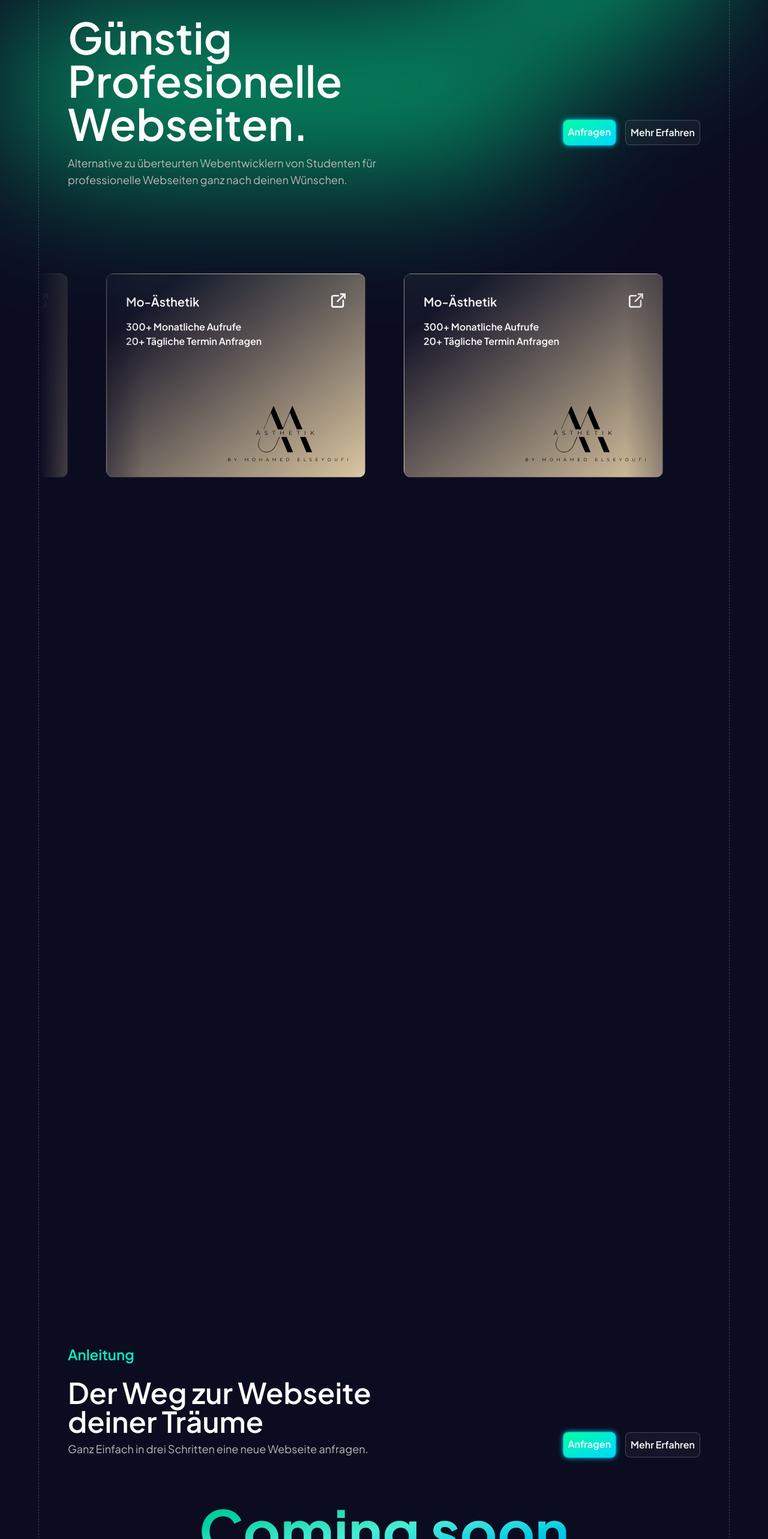
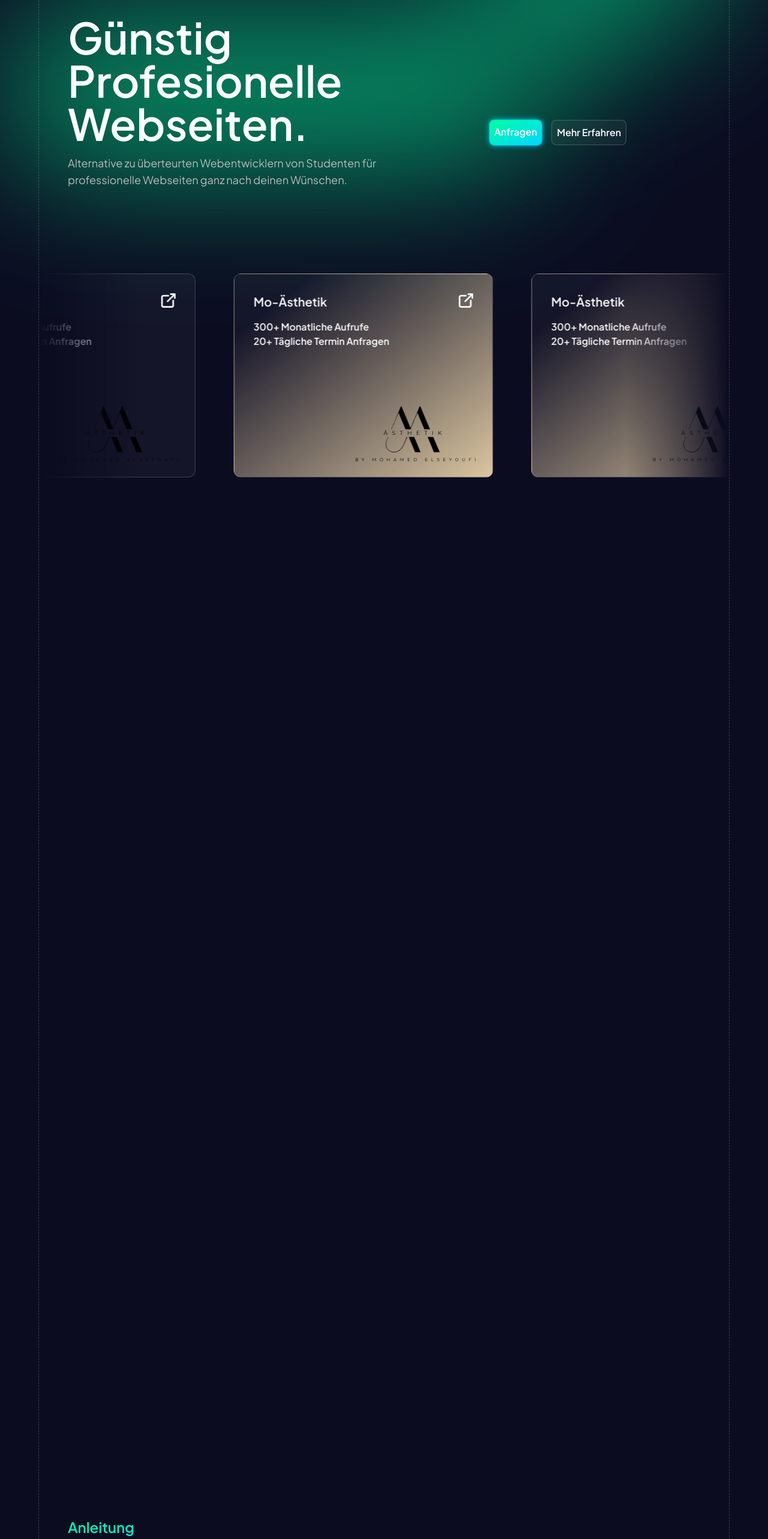
Before and after one commit to Nuke-Digital/nuke-digital, a React (Vite) app in the folder frontend/: page / in a window 1280 px wide. Shown: the part 234-2800 px from the top of the page at 60% size. Built offline with nearby package versions, Linux system fonts and the light colour scheme.

Commit message:
repsonsive

```diff
--- a/frontend/src/pages/Home.tsx
+++ b/frontend/src/pages/Home.tsx
@@ -1,6 +1,6 @@
 import { AiFillInstagram, AiFillTikTok, AiFillLinkedin, AiFillMail} from "react-icons/ai";
 import { TbExternalLink } from "react-icons/tb";
-import { motion, useScroll, useTransform } from "framer-motion";
+import { motion, useScroll, useSpring, useTransform, useVelocity } from "framer-motion";
 import { useRef } from "react"
 import MoAesthetikLogo from "/moAesthetikLogo.svg";
 
@@ -48,7 +48,7 @@ export default function Home() {
         <section className="text-white font-bold flex flex-col items-center text-center pt-10 sm:pt-14">
           <span className="py-4 z-50 inline-flex items-center gap-1 bg-linear-to-br text-transparent from-emerald-500 via-teal-300 to-sky-500 bg-clip-text
                            text-5xl sm:text-6xl md:text-7xl lg:text-8xl">
-            Coming soon
+            In Bearbeitung 🏗️
           </span>
 
           <span className="inline-flex w-10 justify-center text-4xl sm:text-5xl pb-10 sm:pb-14">
@@ -125,17 +125,25 @@ export const Section1 = () => {
         offset: ["start start", "end end"],
     })
 
+    const smoothProgress = useSpring(scrollYProgress, {
+      stiffness: 250,  // war 55 → höher = schneller
+      damping: 40,     // war 25 → höher = weniger Overshooting
+      restDelta: 0.001
+    });
     // 4 = Anzahlt der karten/websites
-    const totalDistance = (5) * (432 + 8)
-    const x = useTransform(scrollYProgress, [0, 1], [0, -totalDistance])
+    240
+    let width = window.innerWidth > 600 ? (216 + 16):(240+64)
+    const totalDistance = 3 * width;
+    const x = useTransform(scrollYProgress, [0, 1], [0, -totalDistance], {clamp: false})
+
 
     return (
       <div>
         <section className="flex items-center justify-end h-[75vh]  flex-col py-8 mt-15">
           <div className="flex flex-col px-12 gap-4 justify-center items-center">
             <div className="flex md:flex-row flex-col justify-start w-full">
-              <h1 className="text-7xl font-semibold flex-2">Günstig Profesionelle Webseiten.</h1>
-              <div className="flex-1 md:self-end justify-end flex flex-row gap-4 font-semibold z-50 md:py-0 py-4">
+              <h1 className="md:text-7xl text-5xl font-semibold flex-2">Günstig Profesionelle Webseiten.</h1>
+              <div className="flex-1 md:self-end justify-start flex flex-row gap-4 font-semibold z-50 md:py-0 py-4">
                  <motion.a
                   initial={false}
                   whileHover={{
@@ -164,16 +172,16 @@ export const Section1 = () => {
               </div>
             </div>
             <div className="flex flex-row justify-start w-full">
-              <h3 className="flex-1 text-tex-secondary md:text-lg text-md">Alternative zu überteurten Webentwicklern von Studenten für professionelle Webseiten ganz nach deinen Wünschen.</h3>
-              <div className="flex-1"/>
+              <h3 className="flex-1 text-tex-secondary md:text-lg text-sm">Alternative zu überteurten Webentwicklern von Studenten für professionelle Webseiten ganz nach deinen Wünschen.</h3>
+              <div className="md:flex-1"/>
             </div>
           </div>
         </section>
           <div ref={containerRef} className="h-[300vh] relative mask-[linear-gradient(to_right,transparent,black_15%,black_85%,transparent)]">
               <motion.div className="sticky top-0 w-full pl-16 -mt-[15vh] h-screen items-center my-0 mx-auto flex justify-start overflow-visible">
-                  <motion.div className="flex gap-16 z-50" style={{ x, willChange: 'transform'}}>
+                  <motion.div className="flex gap-16 z-50 transform-gpu" style={{ x, willChange: 'transform', originX: 0}}>
                    <a
-                     className="bg-background-secondary shrink-0 border border-border rounded-xl overflow-hidden h-85 w-108 border-xl relative flex flex-col p-8"
+                     className="bg-background-secondary shrink-0 border border-border rounded-xl overflow-hidden h-85 md:w-108 w-60 border-xl relative flex flex-col p-8"
                      key={"mo-aesthetik"}
                    >
                      <h1 className="text-xl font-semibold">Mo-Ästhetik</h1>
@@ -186,7 +194,7 @@ export const Section1 = () => {
                    </a>
                    <a
                    href="https://mo-aesthetik.de"
-                     className="bg-linear-to-br from-background-secondary from-15% to-[#DCC7A1] shrink-0 border border-border rounded-xl overflow-hidden h-85 w-108 border-xl relative flex flex-col p-8"
+                     className="bg-linear-to-br from-background-secondary from-15% to-[#DCC7A1] shrink-0 border border-border rounded-xl overflow-hidden h-85 md:w-108 w-60 border-xl relative flex flex-col p-8"
                      key={"mo-aesthetik"}
                    >
                      <h1 className="text-xl font-semibold">Mo-Ästhetik</h1>
@@ -200,7 +208,7 @@ export const Section1 = () => {
 
                     <a
                    href="https://mo-aesthetik.de"
-                     className="bg-linear-to-br from-background-secondary from-15% to-[#DCC7A1] shrink-0 border border-border rounded-xl overflow-hidden h-85 w-108 border-xl relative flex flex-col p-8"
+                     className="bg-linear-to-br from-background-secondary from-15% to-[#DCC7A1] shrink-0 border border-border rounded-xl overflow-hidden h-85 md:w-108 w-60 border-xl relative flex flex-col p-8"
                      key={"mo-aesthetik"}
                    >
                      <h1 className="text-xl font-semibold">Mo-Ästhetik</h1>
@@ -213,7 +221,7 @@ export const Section1 = () => {
                    </a>
                     <a
                    href="https://mo-aesthetik.de"
-                     className="bg-linear-to-br from-background-secondary from-15% to-[#DCC7A1] shrink-0 border border-border rounded-xl overflow-hidden h-85 w-108 border-xl relative flex flex-col p-8"
+                     className="bg-linear-to-br from-background-secondary from-15% to-[#DCC7A1] shrink-0 border border-border rounded-xl overflow-hidden h-85 md:w-108 w-60 border-xl relative flex flex-col p-8"
                      key={"mo-aesthetik"}
                    >
                      <h1 className="text-xl font-semibold">Mo-Ästhetik</h1>
@@ -234,7 +242,7 @@ export const Section1 = () => {
 export const Section2 = () => {
 
   return (
-    <section className="flex -mt-[50vh] justify-start items-center w-full z-100">
+    <section className="flex -mt-[30vh] justify-start items-center w-full z-100 pt-32">
             <div className="items-start flex md:flex-row flex-col justify-start w-full px-12">
               <div className="flex flex-col flex-1 gap-2">
                 <span className="py-4 z-50 font-semibold inline-flex items-center gap-1 bg-linear-to-br text-transparent from-primary to-secondary bg-clip-text
--- a/frontend/src/style.css
+++ b/frontend/src/style.css
@@ -29,10 +29,12 @@
 ---------------------------------- */
 
 html {
+  scroll-behavior: smooth;
   background-color: var(--color-background-primary);
   color: var(--color-text-primary);
   font-family: 'Plus Jakarta Sans', sans-serif;
   overflow-x: hidden;
+  scroll-snap-type: y mandatory;
 }
 
 #links {
```
